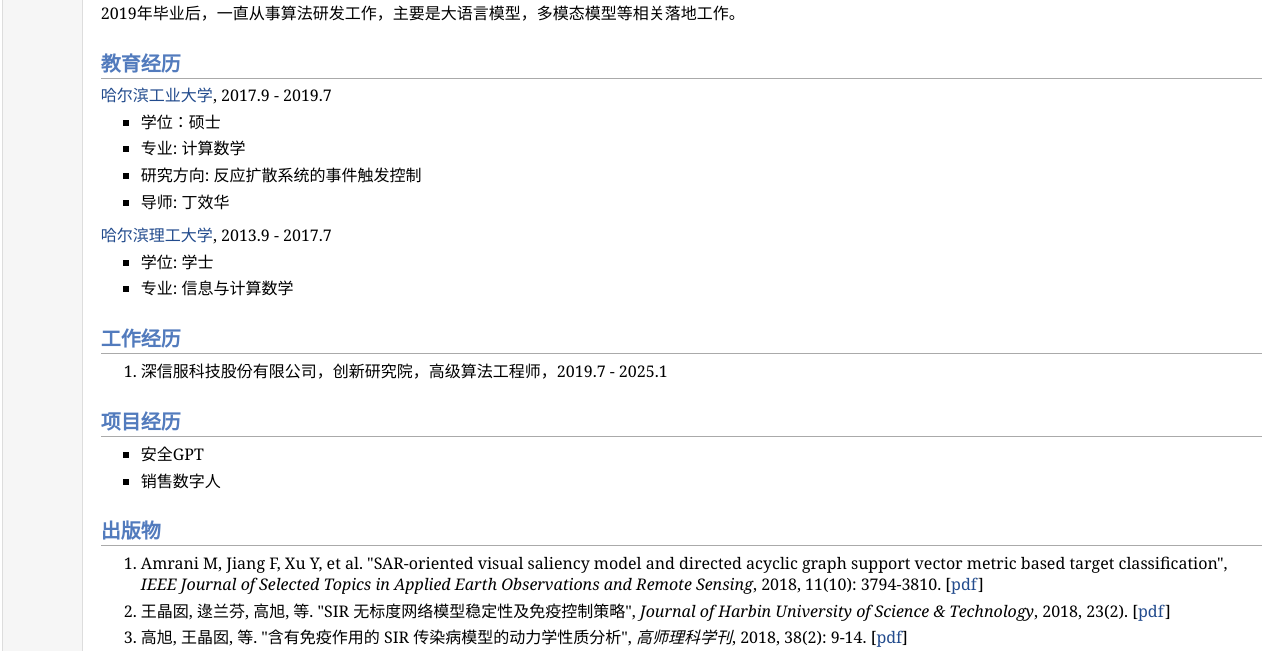
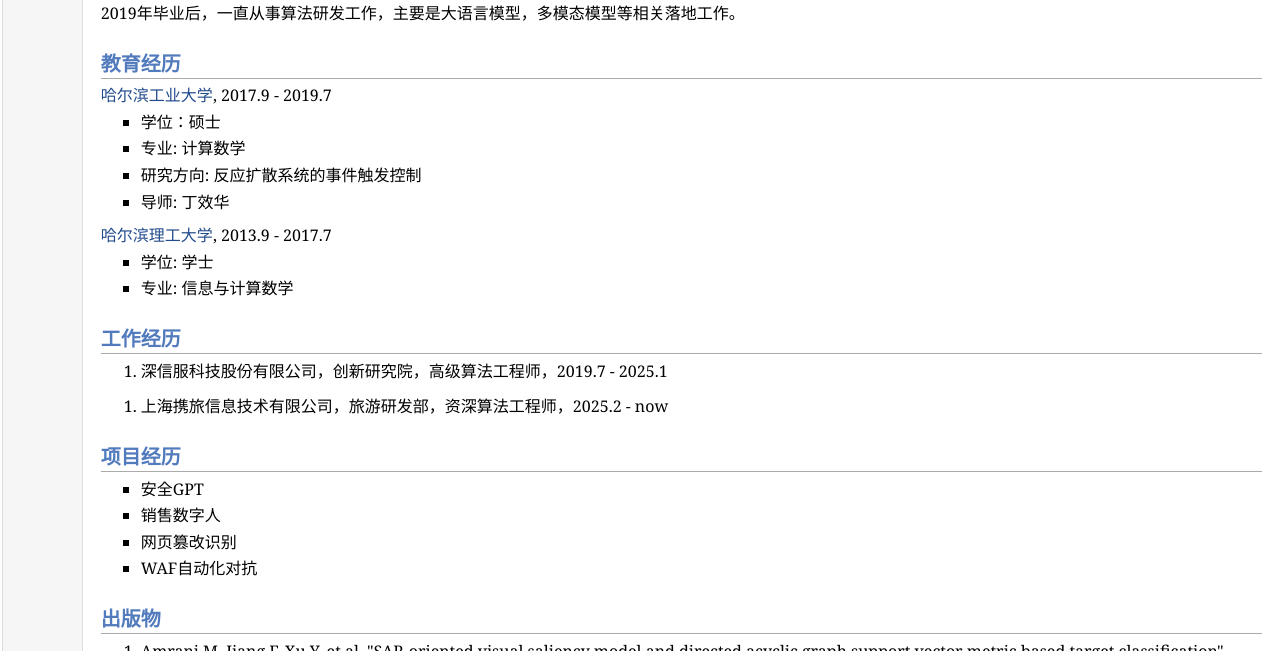
Before and after one commit to Alan55555/Alan55555.github.io, a plain HTML site: page index.html in a window 1280 px wide. Shown: the part 301-952 px from the top of the page. Drawn offline with Linux system fonts and the light colour scheme.

Commit message:
Update index.html

```diff
--- a/index.html
+++ b/index.html
@@ -31,7 +31,7 @@
 <td align="left">
 <p>
 哈尔滨工业大学，硕士<br />
-深信服科技股份有限公司，高级算法工程师<br />
+上海携旅信息技术有限公司，资深算法工程师<br />
 E-mail: <a href="mailto:xyz_3935@126.com">xyz_3935@126.com</a>
 </p>
 </td>
@@ -69,6 +69,9 @@
 <ol>
 <li><p>深信服科技股份有限公司，创新研究院，高级算法工程师，2019.7 - 2025.1</p></li>
 </ol>
+<ol>
+<li><p>上海携旅信息技术有限公司，旅游研发部，资深算法工程师，2025.2 - now</p></li>
+</ol>
 
 
 
@@ -77,6 +80,10 @@
 <li><p>安全GPT</p>
 </li>
 <li><p>销售数字人</p>
+</li>
+<li><p>网页篡改识别</p>
+</li>
+<li><p>WAF自动化对抗</p>
 </li>
 </ul>
 
```
